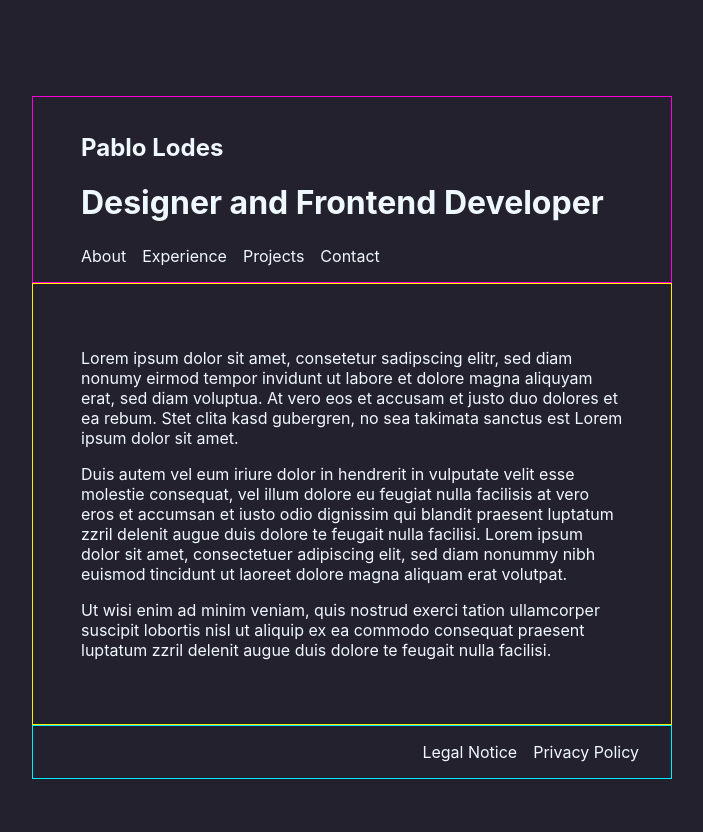
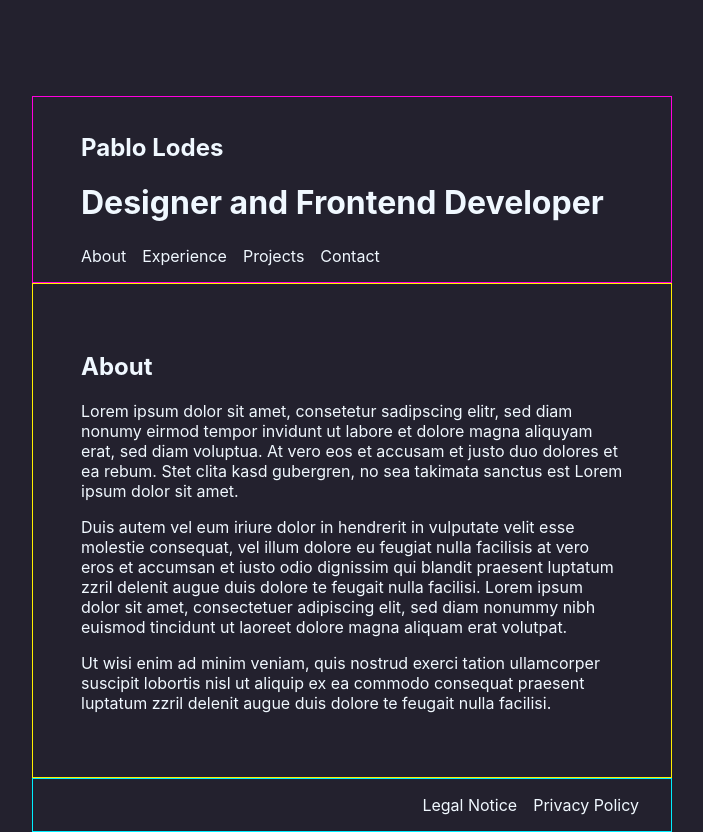
Before and after one commit to pablo-lodes/pl-portfolio, a React (Create React App) app: page / in a window 1280 px wide. Shown: the whole page, without its empty margins (288-991 px from the left). Before the commit the page ends 800 px from the top, so only its background shows below. Built offline with nearby package versions, Linux system fonts and the light colour scheme.

Commit message:
Update About content

```diff
--- a/src/pages/About.js
+++ b/src/pages/About.js
@@ -5,9 +5,10 @@
     function AboutMe() {
         return (
             <div className="about" id="about">
-                <p className="about-paragraph">Lorem ipsum dolor sit amet, consetetur sadipscing elitr, sed diam nonumy eirmod tempor invidunt ut labore et dolore magna aliquyam erat, sed diam voluptua. At vero eos et accusam et justo duo dolores et ea rebum. Stet clita kasd gubergren, no sea takimata sanctus est Lorem ipsum dolor sit amet.</p>
-                <p className="about-paragraph">Duis autem vel eum iriure dolor in hendrerit in vulputate velit esse molestie consequat, vel illum dolore eu feugiat nulla facilisis at vero eros et accumsan et iusto odio dignissim qui blandit praesent luptatum zzril delenit augue duis dolore te feugait nulla facilisi. Lorem ipsum dolor sit amet, consectetuer adipiscing elit, sed diam nonummy nibh euismod tincidunt ut laoreet dolore magna aliquam erat volutpat. </p>
-                <p className="about-paragraph">Ut wisi enim ad minim veniam, quis nostrud exerci tation ullamcorper suscipit lobortis nisl ut aliquip ex ea commodo consequat praesent luptatum zzril delenit augue duis dolore te feugait nulla facilisi.</p>
+                <h2>About</h2>
+                <p>Lorem ipsum dolor sit amet, consetetur sadipscing elitr, sed diam nonumy eirmod tempor invidunt ut labore et dolore magna aliquyam erat, sed diam voluptua. At vero eos et accusam et justo duo dolores et ea rebum. Stet clita kasd gubergren, no sea takimata sanctus est Lorem ipsum dolor sit amet.</p>
+                <p>Duis autem vel eum iriure dolor in hendrerit in vulputate velit esse molestie consequat, vel illum dolore eu feugiat nulla facilisis at vero eros et accumsan et iusto odio dignissim qui blandit praesent luptatum zzril delenit augue duis dolore te feugait nulla facilisi. Lorem ipsum dolor sit amet, consectetuer adipiscing elit, sed diam nonummy nibh euismod tincidunt ut laoreet dolore magna aliquam erat volutpat. </p>
+                <p>Ut wisi enim ad minim veniam, quis nostrud exerci tation ullamcorper suscipit lobortis nisl ut aliquip ex ea commodo consequat praesent luptatum zzril delenit augue duis dolore te feugait nulla facilisi.</p>
             </div>
         );
     }
```
